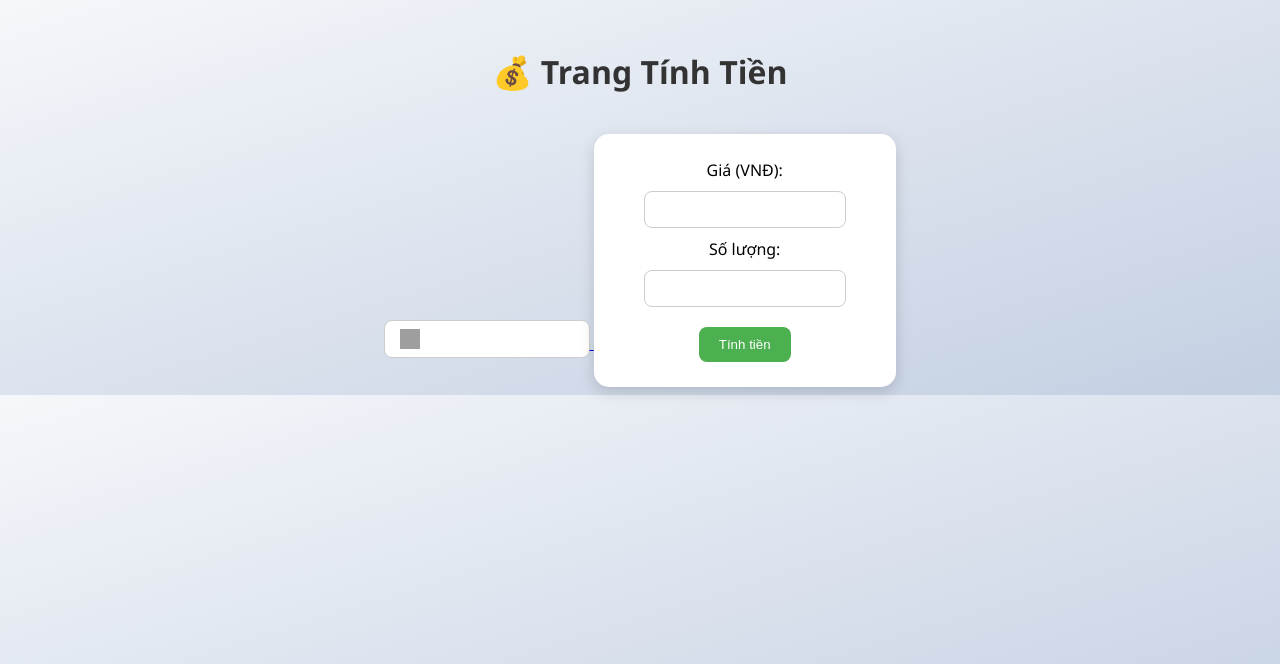
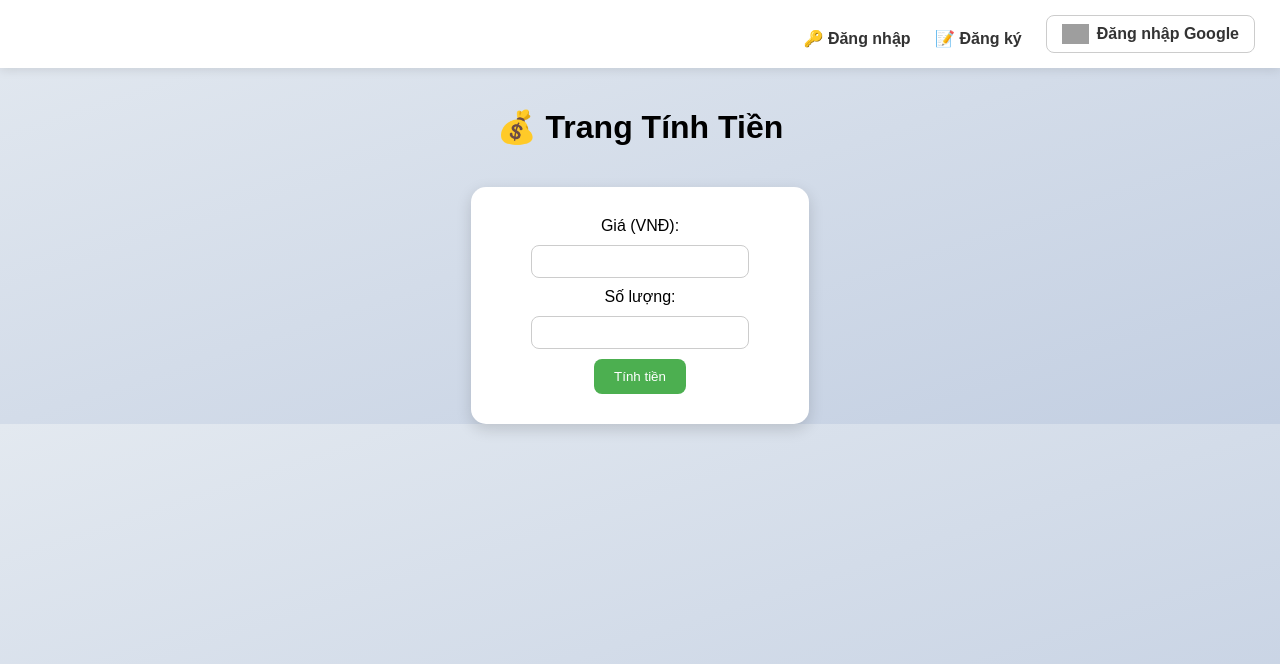
Before and after one commit to dongminhtamlop62-sketch/web_tinh_tien_vn_tamRstudio, a Flask app: page / in a window 1280 px wide. Shown: the top 664 px of the page. Run offline with Flask 3, Linux system fonts and the light colour scheme; grey boxes are pictures that could not be loaded.

Commit message:
Update index.html

```diff
--- a/templates/index.html
+++ b/templates/index.html
@@ -3,39 +3,61 @@
 <head>
     <meta charset="UTF-8">
     <meta name="viewport" content="width=device-width, initial-scale=1.0">
-    <title>Trang Tính Tiền</title>
+    <title>💰 Trang Tính Tiền</title>
     <style>
         body {
-            font-family: 'Segoe UI', Tahoma, sans-serif;
-            background: linear-gradient(to bottom right, #f5f7fa, #c3cfe2);
+            font-family: Arial, sans-serif;
+            background: linear-gradient(to bottom right, #e3e9f0, #c3cfe2);
             text-align: center;
-            margin-top: 50px;
+            margin: 0;
+            padding: 0;
         }
+
+        .navbar {
+            background: #fff;
+            box-shadow: 0 2px 10px rgba(0,0,0,0.1);
+            padding: 15px;
+            text-align: right;
+        }
+
+        .navbar a {
+            text-decoration: none;
+            color: #333;
+            margin: 0 10px;
+            font-weight: bold;
+        }
+
+        .navbar a:hover {
+            color: #007bff;
+        }
+
         h1 {
-            font-size: 2rem;
-            color: #333;
+            margin-top: 40px;
         }
+
         form {
             background: white;
             display: inline-block;
-            padding: 25px 40px;
+            padding: 30px 50px;
             border-radius: 15px;
             box-shadow: 0 5px 15px rgba(0,0,0,0.15);
             margin-top: 20px;
         }
+
         input {
             margin: 10px;
-            padding: 10px;
-            width: 180px;
+            padding: 8px;
+            width: 200px;
             border: 1px solid #ccc;
             border-radius: 8px;
             outline: none;
-            text-align: center;
         }
+
         input:focus {
             border-color: #4CAF50;
             box-shadow: 0 0 5px rgba(76,175,80,0.5);
         }
+
         button {
             padding: 10px 20px;
             background: #4CAF50;
@@ -43,61 +65,68 @@
             border: none;
             border-radius: 8px;
             cursor: pointer;
-            margin-top: 10px;
         }
+
         button:hover {
             background: #45a049;
         }
-        h2 {
-            color: #222;
-            margin-top: 30px;
-            font-size: 1.4rem;
-        }
+
         .google-btn {
-            background: #fff;
+            display: inline-flex;
+            align-items: center;
+            background: white;
             border: 1px solid #ccc;
             border-radius: 8px;
             padding: 8px 15px;
-            cursor: pointer;
-            display: inline-flex;
-            align-items: center;
-            justify-content: center;
+            font-weight: bold;
+            color: #555;
+            text-decoration: none;
+            margin-top: 15px;
         }
+
         .google-btn img {
-            width: 20px;
             height: 20px;
             margin-right: 8px;
         }
-        .logout-btn {
-            background: #e74c3c;
-            color: white;
-            border: none;
-            border-radius: 8px;
-            padding: 8px 15px;
-            cursor: pointer;
+
+        table {
+            margin: 30px auto;
+            border-collapse: collapse;
+            background: white;
+            border-radius: 10px;
+            overflow: hidden;
         }
-        .logout-btn:hover {
-            background: #c0392b;
+
+        th, td {
+            border: 1px solid #ccc;
+            padding: 10px 15px;
         }
+
+        th {
+            background: #f3f3f3;
+        }
+
     </style>
 </head>
 <body>
+
+    <!-- THANH MENU -->
+    <div class="navbar">
+        {% if username %}
+            👤 Xin chào, <b>{{ username }}</b>
+            <a href="{{ url_for('logout') }}">🚪 Đăng xuất</a>
+        {% else %}
+            <a href="{{ url_for('login') }}">🔑 Đăng nhập</a>
+            <a href="{{ url_for('register') }}">📝 Đăng ký</a>
+            <a class="google-btn" href="{{ url_for('google.login') }}">
+                <img src="https://developers.google.com/identity/images/g-logo.png" alt="G"> Đăng nhập Google
+            </a>
+        {% endif %}
+    </div>
+
     <h1>💰 Trang Tính Tiền</h1>
 
-    {% if username %}
-        <p>👋 Xin chào, <b>{{ username }}</b></p>
-        <a href="{{ url_for('logout') }}">
-            <button class="logout-btn">🚪 Đăng xuất</button>
-        </a>
-    {% else %}
-        <a href="{{ url_for('google.login') }}">
-            <button class="google-btn">
-                <img src="https://developers.google.com/identity/images/g-logo.png" alt="Google Logo">
-                <span>Đăng nhập bằng Google</span>
-            </button>
-        </a>
-    {% endif %}
-
+    <!-- FORM TÍNH TIỀN -->
     <form method="POST">
         <label>Giá (VNĐ):</label><br>
         <input type="number" step="0.01" name="gia" required><br>
@@ -109,26 +138,23 @@
     {% if tong_tien %}
         <h2>Kết quả: {{ tong_tien }} VNĐ</h2>
     {% endif %}
-</body>
-</html>
-{% if lich_su %}
 
+    {% if username and lich_su %}
         <h2>🧾 Lịch sử tính tiền:</h2>
-<table style="margin:auto; border-collapse: collapse;">
+        <table>
             <tr><th>Giá</th><th>Số lượng</th><th>Tổng</th></tr>
             {% for item in lich_su %}
             <tr>
-        <td>{{ "{:,.0f}".format(item.gia).replace(",", ".") }} VNĐ</td>
+                <td>{{ "{:,.0f}".format(item.gia).replace(",", ".") }}</td>
                 <td>{{ item.so_luong }}</td>
-        <td><b>{{ "{:,.0f}".format(item.tong).replace(",", ".") }} VNĐ</b></td>
+                <td><b>{{ "{:,.0f}".format(item.tong).replace(",", ".") }}</b></td>
             </tr>
             {% endfor %}
         </table>
-
-<br>
         <a href="{{ url_for('clear_history') }}">
-    <button style="background:#e74c3c; color:white; border:none; border-radius:8px; padding:8px 15px; cursor:pointer;">
-        🗑️ Xóa lịch sử
-    </button>
+            <button style="background:#dc3545;">🗑️ Xóa lịch sử</button>
         </a>
     {% endif %}
+
+</body>
+</html>
```
Lines whose indentation alone changed are shown as unchanged.
